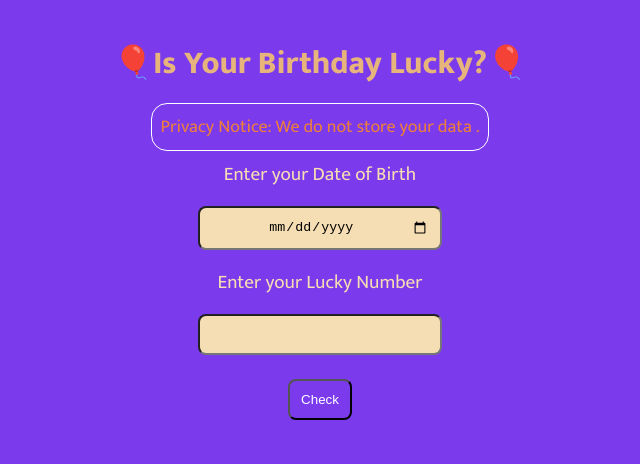
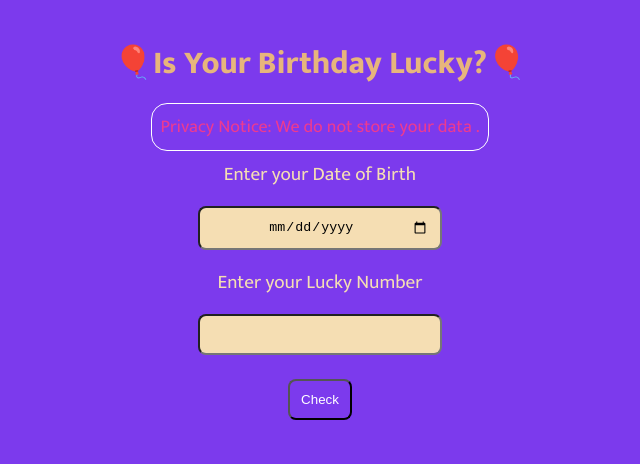
Before and after one commit to iAbhishekPundir/mark11-Is-your-Birthday-Lucky, a plain HTML site: page index.html in a window 1280 px wide. Shown: the top 464 px of the page, without its empty margins (320-960 px from the left). Drawn offline with Linux system fonts and the light colour scheme.

Commit message:
Update styles.css

```diff
--- a/styles.css
+++ b/styles.css
@@ -55,10 +55,9 @@ button {
 }
 
 .notice {
-    padding: 0.5rem;
     border: 1px solid white;
     border-radius: 1rem;
-    color: #ed7f3a;
+    color: #ed3a90;
     font-size: large;
     display: inline;
     padding: 0.5rem;
```
